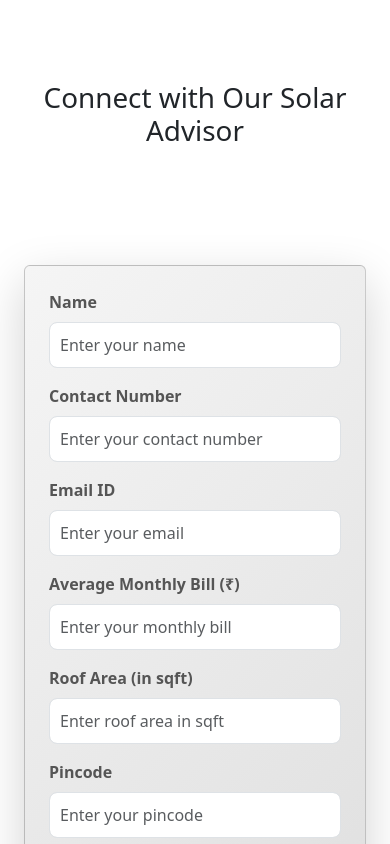
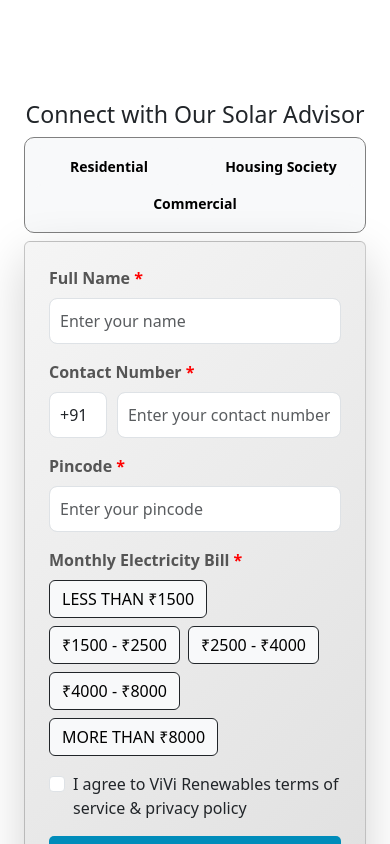
Before and after one commit to Pradyumnasutar/Netlify_Testing_VIVI_Renewables, a React (Create React App) app in the folder VIVIrenewables_Netlify_Setup/: page / in a window 390 px wide. Shown: the part 3080-3924 px from the top of the page. Built offline with nearby package versions, Linux system fonts and the light colour scheme.

Commit message:
contact us

```diff
--- /dev/null
+++ b/VIVIrenewables_Netlify_Setup/src/assets/CSS/CategaryBtn.css
@@ -0,0 +1,31 @@
+
+.border-box {
+    border: 1px solid grey; /* Add border around the entire div */
+    border-radius: 10px; /* Optional: rounded corners for the border */
+    padding: 10px; /* Optional: padding inside the div */
+    background-color: #f8f9fa; /* Optional: background color for the div */
+  }
+
+.category-btns {
+
+    background-color:#f8f9fa !important;
+    color: #000 !important;
+    border: none !important;
+    width: 100%;
+    padding: 10px !important;
+    font-size: 14px !important;
+    font-weight: bold !important;
+    transition: background-color 0.3s ease !important;
+    white-space: nowrap;
+  }
+
+  .category-btns:hover {
+    background-color: #d6d6d6 !important;
+  }
+
+  @media (max-width: 768px) {
+    .category-btns {
+        font-size: 14px !important;
+        padding: 8px !important;
+    }
+}
--- a/VIVIrenewables_Netlify_Setup/src/assets/CSS/CustomerInquiryForm.css
+++ b/VIVIrenewables_Netlify_Setup/src/assets/CSS/CustomerInquiryForm.css
@@ -1,22 +1,3 @@
-/* Background wrapper */
-.background-wrapper {
-    background-image: url('../ParkingSolar.jpg'); /* Change this to your image URL */
-    background-size: cover;
-    background-position: center;
-    position: relative;
-    min-height: 100vh; /* Adjust based on your design requirements */
-  }
-
-  /* Overlay for opacity */
-  .background-overlay {
-    position: absolute;
-    top: 0;
-    left: 0;
-    right: 0;
-    bottom: 0;
-    background-color: rgba(0, 0, 0, 0.6); /* Black with 50% opacity */
-    z-index: 1;
-  }
 
   /* Form content wrapper (above background and overlay) */
   .form-content-wrapper {
@@ -28,3 +9,18 @@
   .card {
     box-shadow: 0px 4px 8px rgba(0, 0, 0, 0.2);
   }
+
+  .category-btn {
+    background-color: #f8f9fa !important;
+    color: #000 !important;
+    border: none !important;
+    width: 100% !important;
+    padding: 10px !important;
+    font-size: 16px !important;
+    font-weight: bold !important;
+    transition: background-color 0.3s ease !important;
+  }
+
+  .category-btn:hover {
+    background-color: #d6d6d6 !important;
+  }
--- /dev/null
+++ b/VIVIrenewables_Netlify_Setup/src/assets/CSS/Navbar.css
@@ -0,0 +1,6 @@
+
+.navlink:hover {
+    background-color: #d6d6d6 !important;
+    border-radius: 15%;
+    color: black;
+  }
--- a/VIVIrenewables_Netlify_Setup/src/components/CustomerInquiryForm.js
+++ b/VIVIrenewables_Netlify_Setup/src/components/CustomerInquiryForm.js
@@ -1,56 +1,125 @@
-import React from 'react';
-import { useForm } from 'react-hook-form';
-import { Form, Button, Col, Row, Card ,Container} from 'react-bootstrap';
-import emailjs from 'emailjs-com'; // use emailjs-com package
-// import '../assets/CSS/CustomerInquiryForm.css';
+import React, { useState } from "react";
+import { useForm } from "react-hook-form";
+import { Form, Button, Col, Row, Card, Container } from "react-bootstrap";
+import emailjs from "emailjs-com";
+import "../assets/CSS/CategaryBtn.css";
 
 const CustomerInquiryForm = () => {
-  const { register, handleSubmit, formState: { errors } } = useForm();
+  const {
+    register,
+    handleSubmit,
+    setValue,
+    formState: { errors },
+  } = useForm();
+  const [countryCode, setCountryCode] = useState("+91");
+  const [selectedBill, setSelectedBill] = useState("");
+  const [selectedCategory, setSelectedCategory] = useState(""); // State for selected category
+
+  const handleCountryCodeChange = (e) => {
+    setCountryCode(e.target.value);
+  };
+
+  const handleBillSelection = (value) => {
+    setSelectedBill(value);
+    setValue("monthlyBill", value);
+  };
+
+  const handleCategoryChange = (category) => {
+    setSelectedCategory(category);
+  };
 
   const onSubmit = (data) => {
-    console.log(data); // Check the form data in the console
+    const contactNumberWithCode = countryCode + data.contactNumber;
+    const updatedData = { ...data, contactNumber: contactNumberWithCode };
 
-    // Send the form data to EmailJS
-    emailjs.send('service_8f0s8iq', 'template_aedry76', data, 'MpRF9puTlKdQdac8Y')
+    console.log(updatedData);
+
+    emailjs
+      .send(
+        "service_8f0s8iq",
+        "template_aedry76",
+        updatedData,
+        "MpRF9puTlKdQdac8Y"
+      )
       .then(
         (result) => {
-          console.log('SUCCESS!', result.text);
-          alert('Your inquiry has been submitted successfully!');
-          window.location.href = '/';
+          console.log("SUCCESS!", result.text);
+          alert("Your inquiry has been submitted successfully!");
+          window.location.href = "/";
         },
         (error) => {
-          console.log('FAILED...', error.text);
-          alert('There was an issue submitting your inquiry. Please try again.');
-          window.location.href = '/';
+          console.log("FAILED...", error.text);
+          alert(
+            "There was an issue submitting your inquiry. Please try again."
+          );
+          window.location.href = "/";
         }
       );
-
   };
 
   return (
-    <Container className="my-5">
-        <h1 className="text-center mb-4">Connect with Our Solar Advisor</h1>
-      {/* Wrapper for background image */}
-      <div className="background-wrapper">
-        {/* Overlay for opacity */}
+    <Container
+      className="my-5 d-flex justify-content-center align-items-center"
+      style={{ minHeight: "100vh" }}
+    >
+      <div
+        className="d-flex justify-content-center align-items-center"
+        style={{ width: "100%", maxWidth: "600px" }}
+      >
+        <div className="background-wrapper" style={{ width: "100%" }}>
+          <h3 className="d-flex justify-content-center align-items-center mb-">
+            Connect with Our Solar Advisor
+          </h3>
+          <div className="d-flex justify-content-center align-items-center border-box mb-2">
+            <Row className="mb-0">
+              <Col className="d-flex justify-content-center me-0">
+                <Button
+                  className="category-btns"
+                  onClick={() => handleCategoryChange("Residential")}
+                >
+                  Residential
+                </Button>
+              </Col>
+              <Col className="d-flex justify-content-center me-0">
+                <Button
+                  className="category-btns"
+                  onClick={() => handleCategoryChange("Housing Society")}
+                >
+                  Housing Society
+                </Button>
+              </Col>
+              <Col className="d-flex justify-content-center">
+                <Button
+                  className="category-btns"
+                  onClick={() => handleCategoryChange("Commercial")}
+                >
+                  Commercial
+                </Button>
+              </Col>
+            </Row>
+          </div>
 
-        <div className="background-overlay"></div>
-
-        {/* The form content */}
-        <div className="d-flex justify-content-center align-items-center min-vh-100 form-content-wrapper">
-          <Card className="shadow-lg p-4" style={{ width: '100%', maxWidth: '600px' }}>
+          <div className="d-flex justify-content-center align-items-center form-content-wrapper">
+            <div className="form-wrapper">
+              <Card className="shadow-lg p-4">
                 <Form id="inquiryForm" onSubmit={handleSubmit(onSubmit)}>
                   <Row className="mb-3">
                     <Col md={12}>
                       <Form.Group controlId="name">
-                <Form.Label>Name</Form.Label>
+                        <Form.Label>
+                          Full Name <span style={{ color: "red" }}>*</span>
+                        </Form.Label>
                         <Form.Control
                           type="text"
-                  {...register('name', { required: "Name is required" })}
+                          {...register("name", {
+                            required: "Name is required",
+                          })}
                           isInvalid={!!errors.name}
                           placeholder="Enter your name"
                         />
-                <Form.Control.Feedback type="invalid">Name is required</Form.Control.Feedback>
+                        <Form.Control.Feedback type="invalid">
+                          Name is required
+                        </Form.Control.Feedback>
                       </Form.Group>
                     </Col>
                   </Row>
@@ -58,78 +127,193 @@ const CustomerInquiryForm = () => {
                   <Row className="mb-3">
                     <Col md={12}>
                       <Form.Group controlId="contactNumber">
-                <Form.Label>Contact Number</Form.Label>
+                        <Form.Label>
+                          Contact Number <span style={{ color: "red" }}>*</span>
+                        </Form.Label>
+                        <div className="d-flex">
+                          <Form.Control
+                            as="select"
+                            value={countryCode}
+                            onChange={handleCountryCodeChange}
+                            style={{ width: "70px", marginRight: "10px" }}
+                          >
+                            <option value="+91">+91</option>
+                            <option value="+1">+1</option>
+                            <option value="+44">+44</option>
+                            <option value="+61">+61</option>
+                          </Form.Control>
+
                           <Form.Control
                             type="text"
-                  {...register('contactNumber', { required: "Contact number is required" })}
+                            {...register("contactNumber", {
+                              required: "Contact number is required",
+                              pattern: {
+                                value: /^[0-9]{10}$/,
+                                message:
+                                  "Please enter a valid contact number with 10 digits",
+                              },
+                              maxLength: {
+                                value: 10,
+                                message: "Please enter no more than 10 digits",
+                              },
+                            })}
                             isInvalid={!!errors.contactNumber}
                             placeholder="Enter your contact number"
                           />
-                <Form.Control.Feedback type="invalid">Contact number is required</Form.Control.Feedback>
+                        </div>
+                        <Form.Control.Feedback type="invalid">
+                          {errors.contactNumber?.message}
+                        </Form.Control.Feedback>
+                      </Form.Group>
+                    </Col>
+                  </Row>
+                  {/* pincode */}
+                  <Row className="mb-3">
+                    <Col md={12}>
+                      <Form.Group controlId="pincode">
+                        <Form.Label>
+                          Pincode <span style={{ color: "red" }}>*</span>
+                        </Form.Label>
+                        <Form.Control
+                          type="number"
+                          {...register("pincode", {
+                            required: "Pincode is required",
+                          })}
+                          isInvalid={!!errors.pincode}
+                          placeholder="Enter your pincode"
+                        />
+                        <Form.Control.Feedback type="invalid">
+                          Pincode is required
+                        </Form.Control.Feedback>
+                      </Form.Group>
+                    </Col>
+                  </Row>
+                  {/* average monthly bill  */}
+                  <Row className="mb-3">
+                    <Col md={12}>
+                      <Form.Group controlId="monthlyBill">
+                        <Form.Label>
+                          Monthly Electricity Bill{" "}
+                          <span style={{ color: "red" }}>*</span>
+                        </Form.Label>
+                        <div className="d-flex flex-wrap gap-2">
+                          {[
+                            "<1500",
+                            "1500-2500",
+                            "2500-4000",
+                            "4000-8000",
+                            ">8000",
+                          ].map((range) => (
+                            <Button
+                              key={range}
+                              variant={
+                                selectedBill === range ? "dark" : "light"
+                              }
+                              className="border-dark"
+                              onClick={() => handleBillSelection(range)}
+                            >
+                              {range === "<1500"
+                                ? "Less than ₹1500"
+                                : range === ">8000"
+                                ? "More than ₹8000"
+                                : `₹${range.replace("-", " - ₹")}`}
+                            </Button>
+                          ))}
+                        </div>
+                        <input
+                          type="hidden"
+                          {...register("monthlyBill", {
+                            required: "Please select a bill range",
+                          })}
+                          value={selectedBill}
+                        />
+                        {errors.monthlyBill && (
+                          <div className="text-danger">
+                            {errors.monthlyBill.message}
+                          </div>
+                        )}
+                      </Form.Group>
+                    </Col>
+                  </Row>
+                  {/* Housing Society */}
+                  {selectedCategory === "Housing Society" && (
+                    <Row className="mb-3">
+                      <Col md={12}>
+                        <Form.Group controlId="numberOfUnits">
+                          <Form.Label>
+                            Number of Units{" "}
+                            <span style={{ color: "red" }}>*</span>
+                          </Form.Label>
+                          <Form.Control
+                            type="number"
+                            {...register("numberOfUnits", {
+                              required: "Number of units is required",
+                            })}
+                            isInvalid={!!errors.numberOfUnits}
+                            placeholder="Enter number of units"
+                          />
+                          <Form.Control.Feedback type="invalid">
+                            Number of units is required
+                          </Form.Control.Feedback>
+                        </Form.Group>
+                      </Col>
+                    </Row>
+                  )}
+                  {/* Commercial */}
+                  {selectedCategory === "Commercial" && (
+                    <>
+                    <Row className="mb-3">
+                        <Col md={12}>
+                          <Form.Group controlId="companyName">
+                            <Form.Label>
+                              Company Name{" "}
+                              <span style={{ color: "red" }}>*</span>
+                            </Form.Label>
+                            <Form.Control
+                              type="text"
+                              {...register("companyName", {
+                                required: "Company Name is required",
+                              })}
+                              isInvalid={!!errors.companyName}
+                              placeholder="Enter your Company Name"
+                            />
+                            <Form.Control.Feedback type="invalid">
+                              Company Name is required
+                            </Form.Control.Feedback>
                           </Form.Group>
                         </Col>
                       </Row>
 
-          <Row className="mb-3">
+
+                      {/* <Row className="mb-3">
                         <Col md={12}>
-              <Form.Group controlId="email">
-                <Form.Label>Email ID</Form.Label>
-                <Form.Control
-                  type="email"
-                  {...register('email', { required: "Email is required" })}
-                  isInvalid={!!errors.email}
-                  placeholder="Enter your email"
-                />
-                <Form.Control.Feedback type="invalid">Email is required</Form.Control.Feedback>
-              </Form.Group>
-            </Col>
-          </Row>
-
-          <Row className="mb-3">
-            <Col md={12}>
-              <Form.Group controlId="monthlyBill">
-                <Form.Label>Average Monthly Bill (₹)</Form.Label>
+                          <Form.Group controlId="pincode">
+                            <Form.Label>
+                              Pincode <span style={{ color: "red" }}>*</span>
+                            </Form.Label>
                             <Form.Control
                               type="number"
-                  {...register('monthlyBill', { required: "Monthly bill is required" })}
-                  isInvalid={!!errors.monthlyBill}
-                  placeholder="Enter your monthly bill"
-                />
-                <Form.Control.Feedback type="invalid">Monthly bill is required</Form.Control.Feedback>
-              </Form.Group>
-            </Col>
-          </Row>
-
-          <Row className="mb-3">
-            <Col md={12}>
-              <Form.Group controlId="roofArea">
-                <Form.Label>Roof Area (in sqft)</Form.Label>
-                <Form.Control
-                  type="number"
-                  {...register('roofArea', { required: "Roof area is required" })}
-                  isInvalid={!!errors.roofArea}
-                  placeholder="Enter roof area in sqft"
-                />
-                <Form.Control.Feedback type="invalid">Roof area is required</Form.Control.Feedback>
-              </Form.Group>
-            </Col>
-          </Row>
-
-          <Row className="mb-3">
-            <Col md={12}>
-              <Form.Group controlId="pincode">
-                <Form.Label>Pincode</Form.Label>
-                <Form.Control
-                  type="text"
-                  {...register('pincode', { required: "Pincode is required" })}
+                              {...register("pincode", {
+                                required: "Pincode is required",
+                              })}
                               isInvalid={!!errors.pincode}
                               placeholder="Enter your pincode"
                             />
-                <Form.Control.Feedback type="invalid">Pincode is required</Form.Control.Feedback>
+                            <Form.Control.Feedback type="invalid">
+                              Pincode is required
+                            </Form.Control.Feedback>
                           </Form.Group>
                         </Col>
-          </Row>
+                      </Row> */}
+                    </>
+                  )}
 
+                  <Form.Check
+                    className="mb-3"
+                    type="checkbox"
+                    label="I agree to ViVi Renewables terms of service & privacy policy"
+                    required
+                  />
                   <Button variant="primary" type="submit" className="w-100">
                     Submit Inquiry
                   </Button>
@@ -137,6 +321,8 @@ const CustomerInquiryForm = () => {
               </Card>
             </div>
           </div>
+        </div>
+      </div>
     </Container>
   );
 };
--- a/VIVIrenewables_Netlify_Setup/src/components/Footer.js
+++ b/VIVIrenewables_Netlify_Setup/src/components/Footer.js
@@ -20,8 +20,8 @@ const FooterComponent = () => {
               <strong>Contact Us:</strong>
               <br />
               Phone:{" "}
-              <a href="tel:+917040010890" className="text-light">
-                70 4001 0890
+              <a href="tel:+919226961194" className="text-light">
+                92 2696 1194
               </a>
               <br />
               Email:{" "}
@@ -82,7 +82,7 @@ const FooterComponent = () => {
             <h5>Address</h5>
             <p>Yugandhar Appartment,</p>
             <p>Pathare wasti,</p>
-            <p>Lohegaon, Pune, Maharashtra 400058</p>
+            <p>Lohegaon, Pune, Maharashtra 411047</p>
           </Col>
         </Row>
 
```
Also changed, not shown: VIVIrenewables_Netlify_Setup/src/components/Navbar.js (+6 -6 lines). Lines whose indentation alone changed are shown as unchanged.
